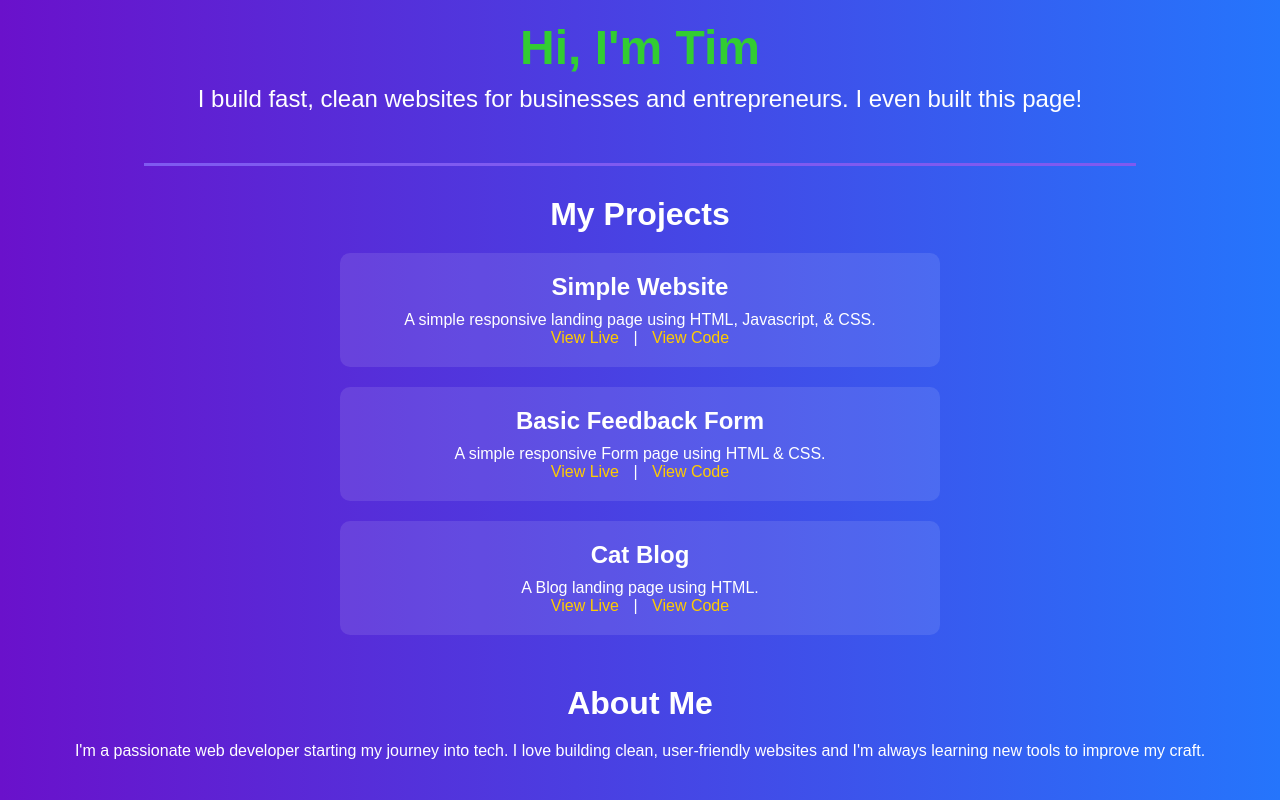
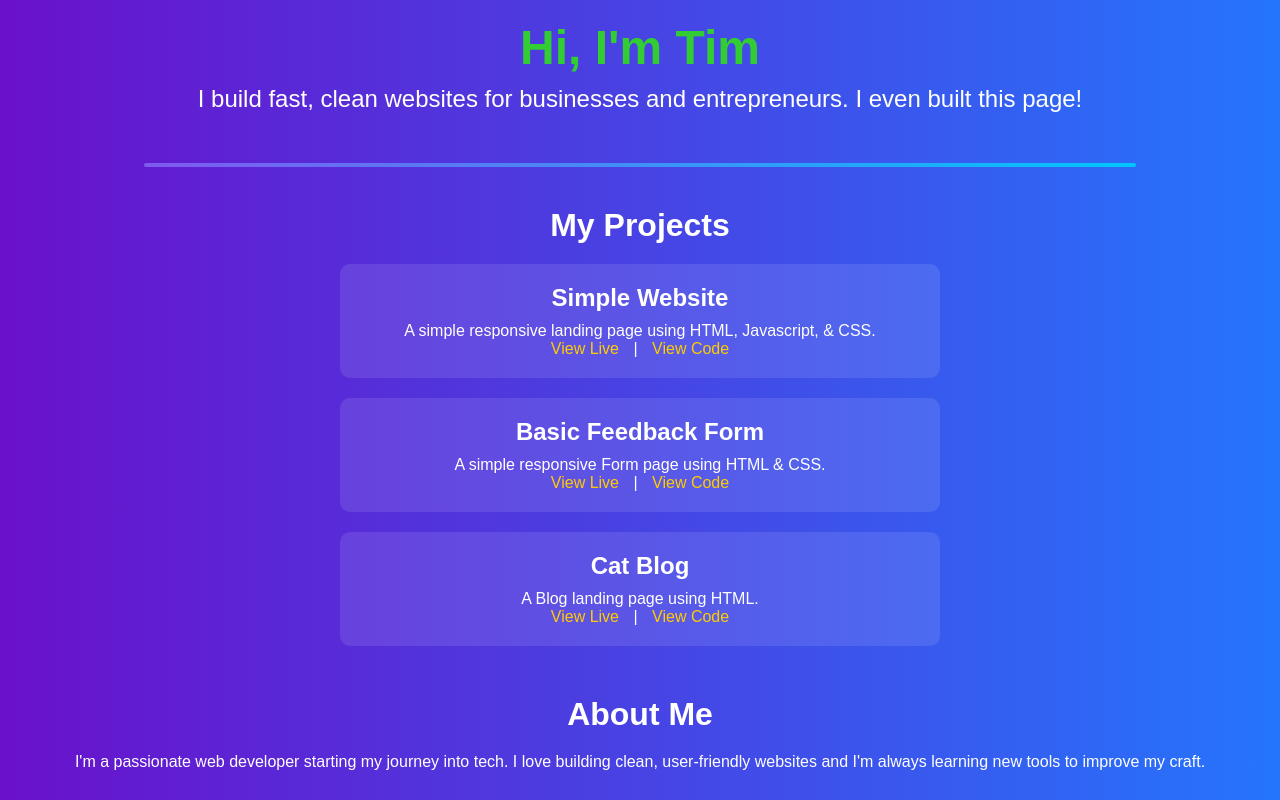
Before and after one commit to tdavid0701/Portfolio, a plain HTML site: page index.html in a window 1280 px wide. Shown: the top 800 px of the page. Drawn offline with Linux system fonts and the light colour scheme.

Commit message:
Update styles.css

```diff
--- a/styles.css
+++ b/styles.css
@@ -5,11 +5,13 @@
 }
 hr {
     border: none;
-    height: 3px;
-    background-color: #7f5af0;
+    height: 4px;
+    background: linear-gradient(to right, #7f5af0, #00c6ff);
     width: 80%;
-    margin: 30px auto;
+    margin: 40px auto;
+    border-radius: 5px;
 }
+
 body {
     font-family: 'Arial', sans-serif;
     background: linear-gradient(to right, #6a11cb, #2575fc); /* Purple to Blue gradient */
```
